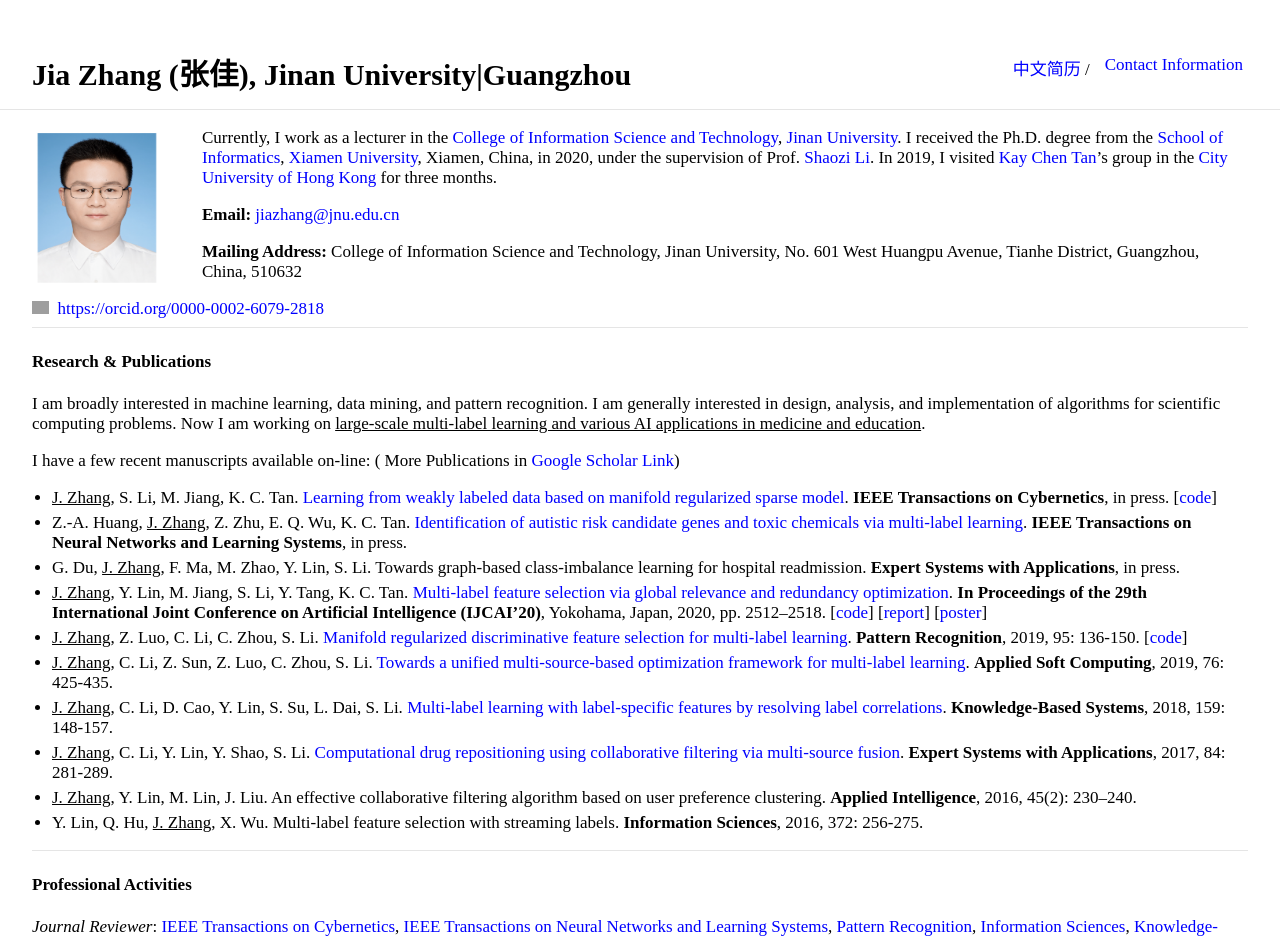
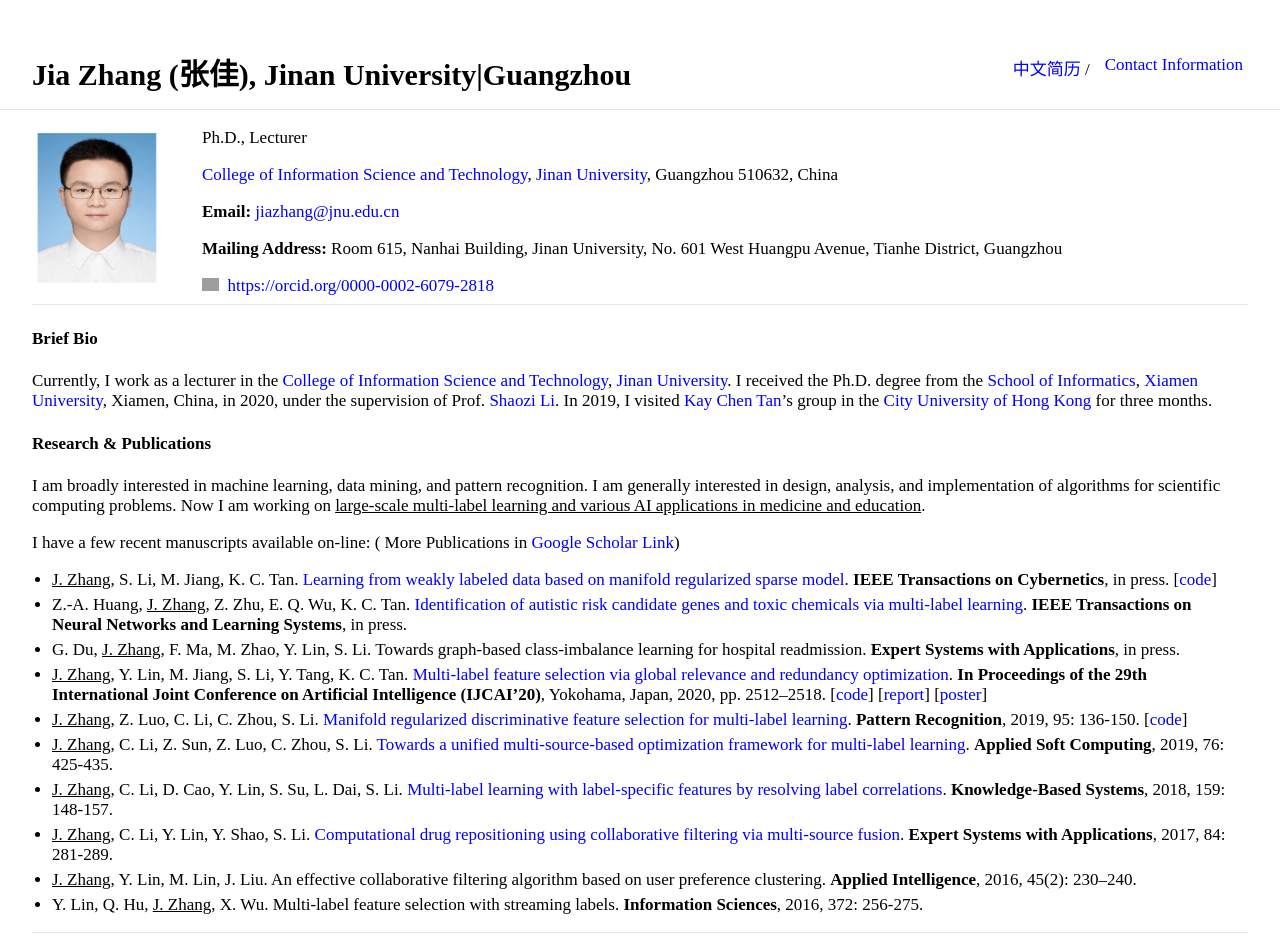
Before and after one commit to jiazhang-ml/jiazhang-ml.github.io, a Jekyll site: the page built from index.md, in a window 1280 px wide. Shown: the top 938 px of the page. Built offline with Jekyll 4.4.1, drawn with Linux system fonts in a browser that asks for light colours; grey boxes are pictures that could not be loaded.

Commit message:
Update index.md

```diff
--- a/index.md
+++ b/index.md
@@ -5,15 +5,20 @@ layout: default
 
 <img class="profile-picture" src="jiazhang1.jpg">
 
-Currently, I work as a lecturer in the [College of Information Science and Technology](http://xxxy2016.jnu.edu.cn/), [Jinan University](https://www.jnu.edu.cn/). I received the Ph.D. degree from the [School of Informatics](https://informatics.xmu.edu.cn/), [Xiamen University](https://www.xmu.edu.cn/), Xiamen, China, in 2020, under the supervision of Prof. [Shaozi Li](https://imt.xmu.edu.cn/szdw/js.htm). In 2019, I visited [Kay Chen Tan](https://www.comp.polyu.edu.hk/en-us/staffs/detail/8135)'s group in the [City University of Hong Kong](https://www.cityu.edu.hk/) for three months.
+Ph.D., Lecturer
+
+[College of Information Science and Technology](http://xxxy2016.jnu.edu.cn/), [Jinan University](https://www.jnu.edu.cn/), Guangzhou 510632, China
 
 **Email:** [jiazhang@jnu.edu.cn](mailto:jiazhang@jnu.edu.cn)
 
-**Mailing Address:** College of Information Science and Technology, Jinan University, No. 601 West Huangpu Avenue, Tianhe District, Guangzhou, China, 510632
+**Mailing Address:** Room 615, Nanhai Building, Jinan University, No. 601 West Huangpu Avenue, Tianhe District, Guangzhou
 
 <div itemscope itemtype="https://schema.org/Person"><a itemprop="sameAs" content="https://orcid.org/0000-0002-6079-2818" href="https://orcid.org/0000-0002-6079-2818" target="orcid.widget" rel="me noopener noreferrer" style="vertical-align:top;"><img src="https://orcid.org/sites/default/files/images/orcid_16x16.png" style="width:1em;margin-right:.5em;" alt="ORCID iD icon">https://orcid.org/0000-0002-6079-2818</a></div>
 
 ---
+
+#### Brief Bio
+Currently, I work as a lecturer in the [College of Information Science and Technology](http://xxxy2016.jnu.edu.cn/), [Jinan University](https://www.jnu.edu.cn/). I received the Ph.D. degree from the [School of Informatics](https://informatics.xmu.edu.cn/), [Xiamen University](https://www.xmu.edu.cn/), Xiamen, China, in 2020, under the supervision of Prof. [Shaozi Li](https://imt.xmu.edu.cn/szdw/js.htm). In 2019, I visited [Kay Chen Tan](https://www.comp.polyu.edu.hk/en-us/staffs/detail/8135)'s group in the [City University of Hong Kong](https://www.cityu.edu.hk/) for three months.
 
 #### Research & Publications
 I am broadly interested in machine learning, data mining, and pattern recognition. I am generally interested in design, analysis, and implementation of algorithms for scientific computing problems. Now I am working on <u>large-scale multi-label learning and various AI applications in medicine and education</u>.
```
